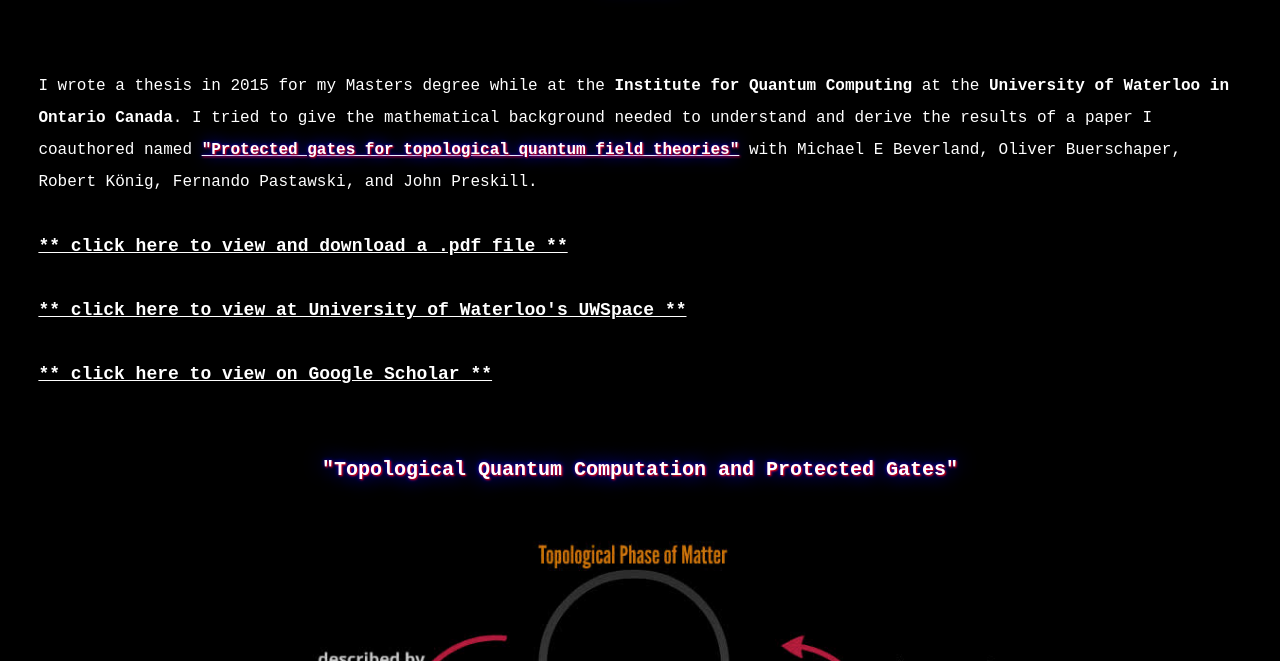
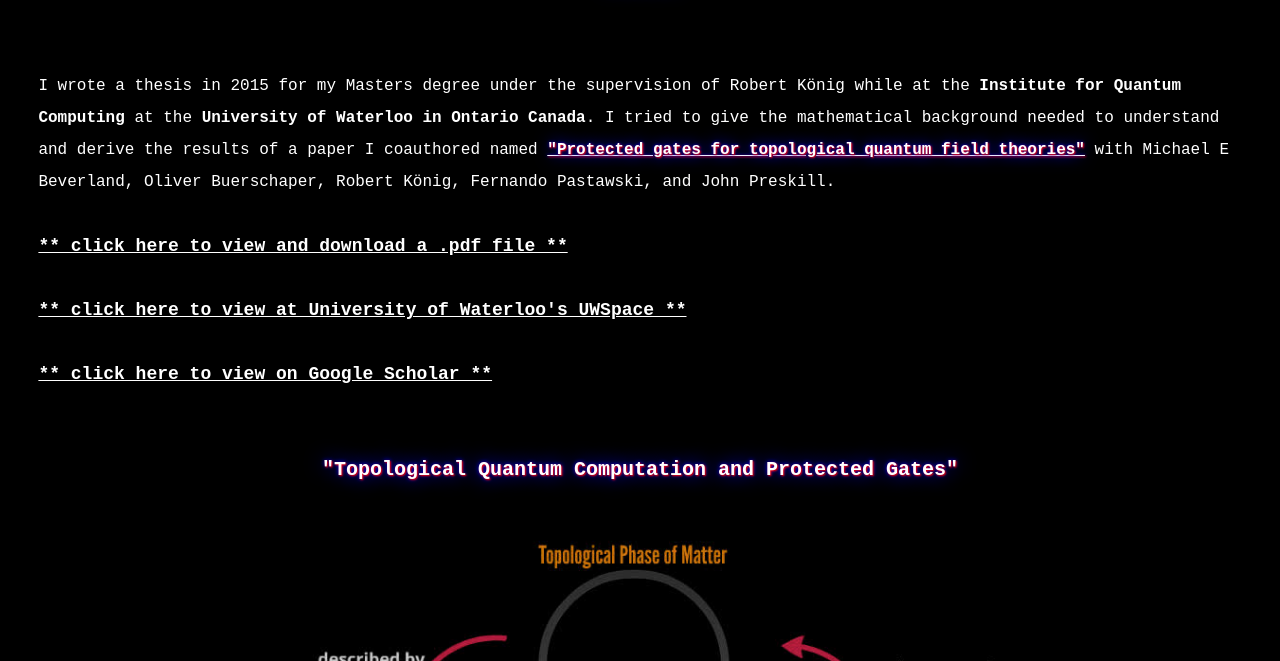
Before and after one commit to smtsjhr/thesis, a plain HTML site: page index.html in a window 1280 px wide. Shown: the part 139-800 px from the top of the page. Drawn offline with Linux system fonts and the light colour scheme.

Commit message:
Update index.html

```diff
--- a/index.html
+++ b/index.html
@@ -18,7 +18,7 @@
             </div>
         </div>
         <div class="text_section" >
-            <p>I wrote a thesis in 2015 for my Masters degree while at the <b>Institute for Quantum Computing</b> at the <b>University of Waterloo in Ontario Canada</b>. I tried to give the mathematical background needed to understand and derive the results of a paper I coauthored named <a class="high_link" href="https://smtsjhr.com/papers" rel="noopener noreferrer" target="_blank"><b>"Protected gates for topological quantum field theories"</b></a> with Michael E Beverland, Oliver Buerschaper, Robert König, Fernando Pastawski, and John Preskill.   </p>
+            <p>I wrote a thesis in 2015 for my Masters degree under the supervision of Robert König while at the <b>Institute for Quantum Computing</b> at the <b>University of Waterloo in Ontario Canada</b>. I tried to give the mathematical background needed to understand and derive the results of a paper I coauthored named <a class="high_link" href="https://smtsjhr.com/papers" rel="noopener noreferrer" target="_blank"><b>"Protected gates for topological quantum field theories"</b></a> with Michael E Beverland, Oliver Buerschaper, Robert König, Fernando Pastawski, and John Preskill.   </p>
             <br>
             <h3>
                 <a class="header_link" href="./Thesis.pdf" rel="noopener noreferrer" target="_blank">
```
